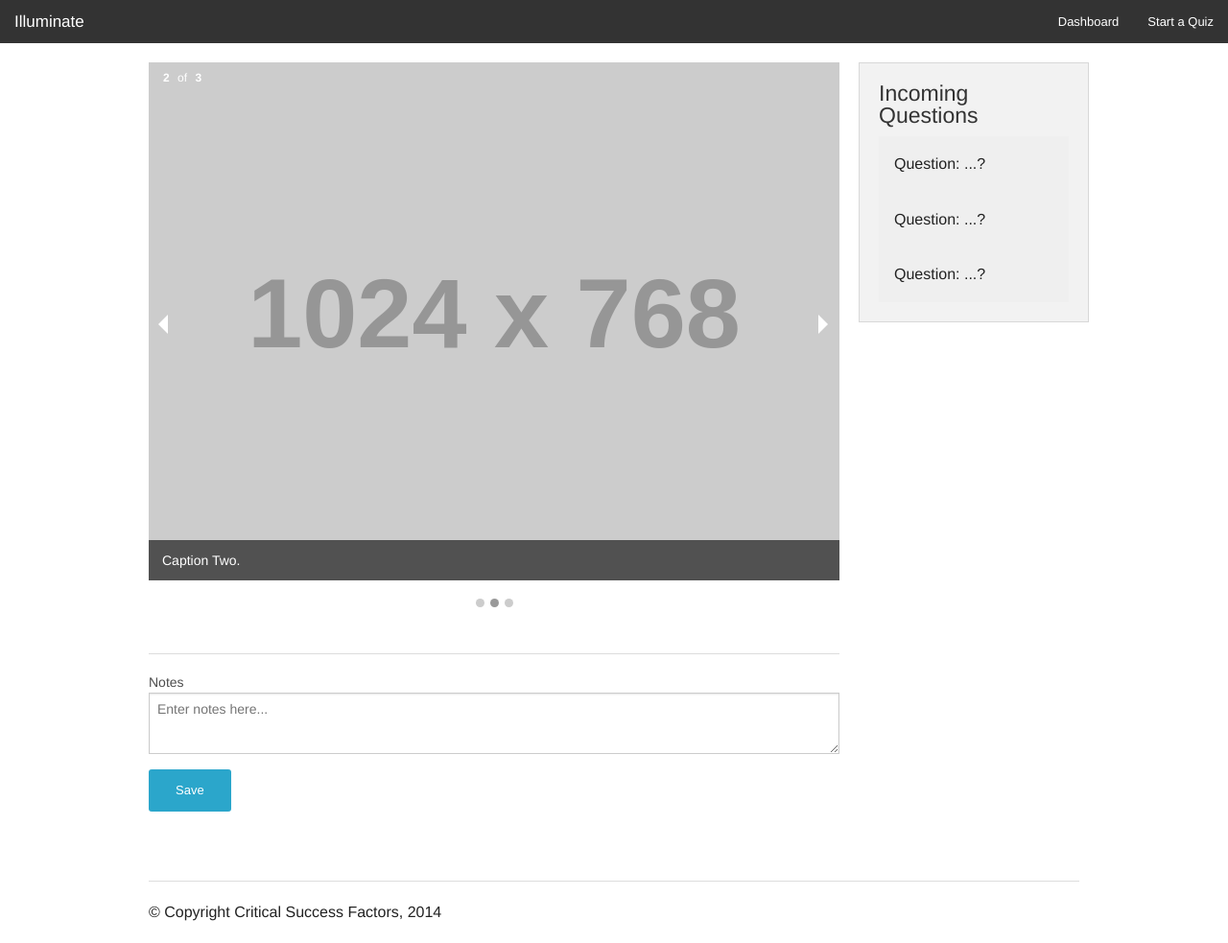
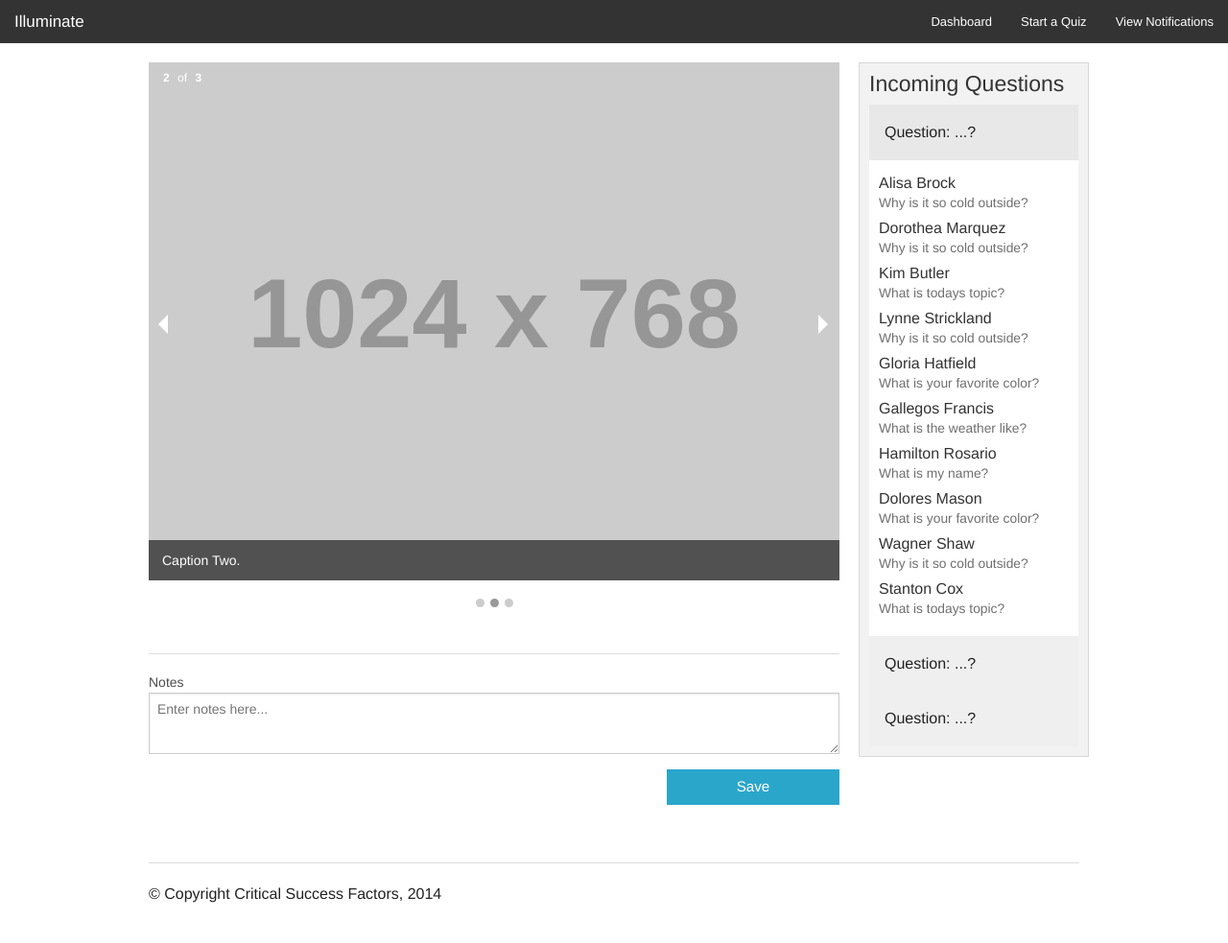
Before and after one commit to jillburg7/illuminate-app, a PHP site: page /instructor/lecture.html in a window 1280 px wide, after a click on "Question: ...?". Shown: the whole page at 96% size. After the commit the page ends 941 px from the top, so only its background shows below. Run offline with PHP 8.4, Linux system fonts and the light colour scheme; grey boxes labelled with a size stand in for pictures from a placeholder-image service; some libraries are stand-ins or nearby versions.

Commit message:
adding password checking in signup.html; cleaned up question accordian in instructor's lecture view; updating styling to bits & pieces; squashed minor bugz

```diff
--- a/css/style.css
+++ b/css/style.css
@@ -8,6 +8,9 @@ textarea {
 
 .question-panel {
 	padding: 0px 5px;
+}
+.question-panel .panel, .question-panel .content {
+	padding: 10px;
 }
 
 .question-panel .button {
@@ -110,7 +113,7 @@ i {
 	/*border-style: solid;*/
   /*border-width: 1px;*/
   cursor: pointer;
-  /*font-family: inherit;*/
+  font-family: inherit;
   /*font-weight: bold;*/
   line-height: 1;
   margin: 0 0 1.53846em;
@@ -122,7 +125,7 @@ i {
   padding-right: 1.38462em;
   padding-bottom: 0.76923em;
   padding-left: 1.38462em;
-  font-size: 1em;
+  font-size: 1rem;
   padding-top: 0.69231em;
   padding-bottom: 0.76923em;
   padding-right: 0px;
@@ -133,7 +136,46 @@ i {
   color: white;
   margin-bottom: .5em;
 }
+
+/*#ask-question .button {*/
+.nice-button {
+  cursor: pointer;
+  font-family: inherit;
+  line-height: 1;
+  margin: 0 0 1.53846em;
+  position: relative;
+  text-decoration: none;
+  text-align: center;
+  display: block;
+  padding-top: 0.69231em;
+  padding-right: 1.38462em;
+  padding-bottom: 0.76923em;
+  padding-left: 1.38462em;
+  font-size: 0.95rem;
+  padding-top: 0.69231em;
+  padding-bottom: 0.76923em;
+  padding-right: 0px;
+  padding-left: 0px;
+  width: 48%;
+  /*background-color: black;*/
+  /*border-color: black;*/
+  color: white;
+  margin-bottom: .5em;
 }
+
+.incoming {
+	list-style-type: none;
+	margin: 0;
+}
+
+.incoming li h6 {
+	margin: 6px 0 0 0;
+}
+
+.incoming li h4 {
+	margin: -2px 0 10px 0;
+}
+
 .fi-x .fi-list .fi-alert .fi-info .fi-eye .fi-projection-screen
 .fi-upload .fi-download .fi-page-export .fi-page-csv .fi-graph-bar .fi-graph-horizontal
 .fi-results-demographics .fi-results .fi-thumbnails
--- a/instructor/lecture.html
+++ b/instructor/lecture.html
@@ -19,7 +19,6 @@
 		<div class="inner-wrap">
 
 		<!-- Top Nav Bar -->
-
 			<nav class="top-bar" data-topbar>
 				<ul class="title-area">
 					<li class="name">
@@ -38,13 +37,14 @@
 						<li></li>
 						<li><a href="dashboard.html">Dashboard</a></li>
 						<li><a href="#" data-reveal-id="selectQuizModal" data-reveal>Start a Quiz</a></li>
-            <li><a href="#" class="hide-for-large-up right-off-canvas-toggle">View Questions</a></li>
+						<li><a href="#">View Notifications</a></li>
+						<!-- <li><a href="#" class="hide-for-large-up right-off-canvas-toggle">View Questions</a></li> -->
 					</ul>
 				</section>
 			</nav>
 
 			<!-- Right Nav Menu -->
-      <aside class="right-off-canvas-menu">
+			<!-- <aside class="right-off-canvas-menu">
 				<dl class="accordion off-canvas-list" data-accordion>
 					<dd>
 						<a href="#panel1">Question: ...?</a>
@@ -65,23 +65,15 @@
 						</div>
 					</dd>
 				</dl>
-        <!-- <ul class="off-canvas-list">
-          <li><label>Students' Questions</label></li>
-          <li><a href="#">Question: ...?</a></li>
-          <li><a href="#">Question: ...?</a></li>
-          <li><a href="#">Question: ...?</a></li>
-          <li><a href="#">Question: ...?</a></li>
-        </ul> -->
-      </aside>
+			</aside> -->
 			<!-- End Right Nav Menu -->
+
 			<a class="exit-off-canvas">
-
-  <!--  CONTENT STARTS HERE !  -->
 
 				<!-- Modal fly-in/pop-up thingy-->
 				<div id="selectQuizModal" class="reveal-modal medium" data-reveal>
 					<form>
-          <h4>Select a from predined quizzes:</h4>
+						<h4>Select from predefined quizzes:</h4>
 						<p><a href="lecture.html">Quiz XXX</a></p>
 						<p><a href="lecture.html">Quiz XXX</a></p>
 						<p><a href="lecture.html">Quiz XXX</a></p>
@@ -91,14 +83,12 @@
 				<!-- End Modal fly-in/pop-up thingy-->
 
 				<section class="main-section">
-        <!-- content goes here -->
 					<div class="row">
 						<div class="small-12 medium-12 large-9 columns">
 
 							<!-- Desktop Slider -->
 							<div class="hide-for-small">
 								<div id="featured">
-                <!-- <img src="http://placehold.it/1024x768&text=Slide Image" alt="slide image">-->
 									<ul class="example-orbit" data-orbit>
 										<li>
 											<img src="http://placehold.it/1024x768&text=Slide Image" alt="slide 1" />
@@ -131,38 +121,41 @@
 							</div>
 							<!-- End Mobile Header -->
 
+							<!-- Notes textfield -->
 							<hr />
-
 							<form>
 								<div class="row">
 									<div class="small-12 large-12 columns">
-                  <label>Notes</label>
+										<label>Notes
 											<textarea placeholder="Enter notes here..."></textarea>
-                  <a href="lecture.html" class="small radius button">Save</a>
+										</label>
+										<button style="width: 25%;" type="submit" href="#" class="nice-button right">Save</button>
 									</div>
 								</div>
 							</form>
 						</div>
-          <div class="show-for-large-up large-3 columns question-panel">
+
+						<!-- LARGE VIEW ACCORDION DISPLAY -->
+						<div hidden class="show-for-large-up large-3 columns question-panel">
 							<div class="panel">
 								<h4>Incoming Questions</h4>
-              <dl class="accordion" data-accordion>
+								<dl id="msgs" class="accordion" data-accordion>
 									<dd>
 										<a href="#panel12">Question: ...?</a>
-                  <div id="panel12" class="content active">
-                    Panel 1. Lorem ipsum dolor sit amet, consectetur adipisicing elit, sed do eiusmod tempor incididunt ut labore et dolore magna aliqua?
+										<div id="panel12" class="content ">
+											Panel 1.
 										</div>
 									</dd>
 									<dd>
 										<a href="#panel22">Question: ...?</a>
 										<div id="panel22" class="content">
-                    Panel 2. Lorem ipsum dolor sit amet, consectetur adipisicing elit, sed do eiusmod tempor incididunt ut labore et dolore magna aliqua?
+											Panel 2.
 										</div>
 									</dd>
 									<dd>
 										<a href="#panel32">Question: ...?</a>
 										<div id="panel32" class="content">
-                    Panel 3. Lorem ipsum dolor sit amet, consectetur adipisicing elit, sed do eiusmod tempor incididunt ut labore et dolore magna aliqua?
+											Panel 3.
 										</div>
 									</dd>
 								</dl>
@@ -171,21 +164,12 @@
 					</div><br>
 
 					<!-- Footer -->
-
 					<footer class="row">
 						<div class="large-12 columns">
 							<hr>
 							<div class="row">
 								<div class="large-6 columns">
 									<p>&copy; Copyright Critical Success Factors, 2014</p>
-              </div>
-              <div class="large-6 columns">
-                <!-- <ul class="inline-list right">
-                  <li><a href="#">Link 1</a></li>
-                  <li><a href="#">Link 2</a></li>
-                  <li><a href="#">Link 3</a></li>
-                  <li><a href="#">Link 4</a></li>
-                </ul> -->
 								</div>
 							</div>
 						</div>
@@ -202,6 +186,7 @@
 	<script>
 		$(document).foundation();
 	</script>
-  <script src="../js/script.js"></script>
+	<!-- <script src="../js/script.js"></script> -->
+	<script src="../js/lecture_script.js"></script>
 </body>
 </html>
--- /dev/null
+++ b/js/lecture_script.js
@@ -0,0 +1,29 @@
+
+//lecture.html stuff below
+//Use data generator to generate student names and questions they ask and then export as
+//JSON -> which will then be used in the JavaScript regular expression matcher/aggregator
+
+
+/**
+* The Idea:
+* -> Query db for all students questions (@ some specified rate...!)
+* -> Find common words.. [eg. would need to track words that occur twice or more]
+* -> Questions that contain the word(s) with the highest occurance are group together
+* -> [Lastly, clicking into view -> modify status options (radios)]
+*/
+$(document).ready(function() {
+  $.getJSON('../test-data.json', function(data) {
+    var output = '<ul class="incoming">';
+    $.each(data, function(key, val) {
+      // if ((val.name.search(myExp) != -1) || (val.bio.search(myExp) != -1)) {
+        output += '<li>';
+        output += '<h6>'+ val.name +'</h6>';
+        output += '<h4><small>'+ val.question +'</small></h4>';
+        output += '</li>';
+      // }
+    });
+    output += '</ul>';
+    // $('#panel22').html(output);
+    $('#panel12').html(output);
+  }); //getJSON
+});
--- /dev/null
+++ b/test-data.json
@@ -0,0 +1,52 @@
+[
+    {
+        "id": 0,
+        "name": "Alisa Brock",
+        "question": "Why is it so cold outside?"
+    },
+    {
+        "id": 1,
+        "name": "Dorothea Marquez",
+        "question": "Why is it so cold outside?"
+    },
+    {
+        "id": 2,
+        "name": "Kim Butler",
+        "question": "What is todays topic?"
+    },
+    {
+        "id": 3,
+        "name": "Lynne Strickland",
+        "question": "Why is it so cold outside?"
+    },
+    {
+        "id": 4,
+        "name": "Gloria Hatfield",
+        "question": "What is your favorite color?"
+    },
+    {
+        "id": 5,
+        "name": "Gallegos Francis",
+        "question": "What is the weather like?"
+    },
+    {
+        "id": 6,
+        "name": "Hamilton Rosario",
+        "question": "What is my name?"
+    },
+    {
+        "id": 7,
+        "name": "Dolores Mason",
+        "question": "What is your favorite color?"
+    },
+    {
+        "id": 8,
+        "name": "Wagner Shaw",
+        "question": "Why is it so cold outside?"
+    },
+    {
+        "id": 9,
+        "name": "Stanton Cox",
+        "question": "What is todays topic?"
+    }
+]
```
Also changed, not shown: instructor/dashboard.html (+14 -16 lines), js/dash_script.js (added, +80 -0 lines), js/script.js (+12 -60 lines), signup.html (+8 -8 lines), student/lecture.html (+9 -15 lines). Lines whose indentation alone changed are shown as unchanged.
